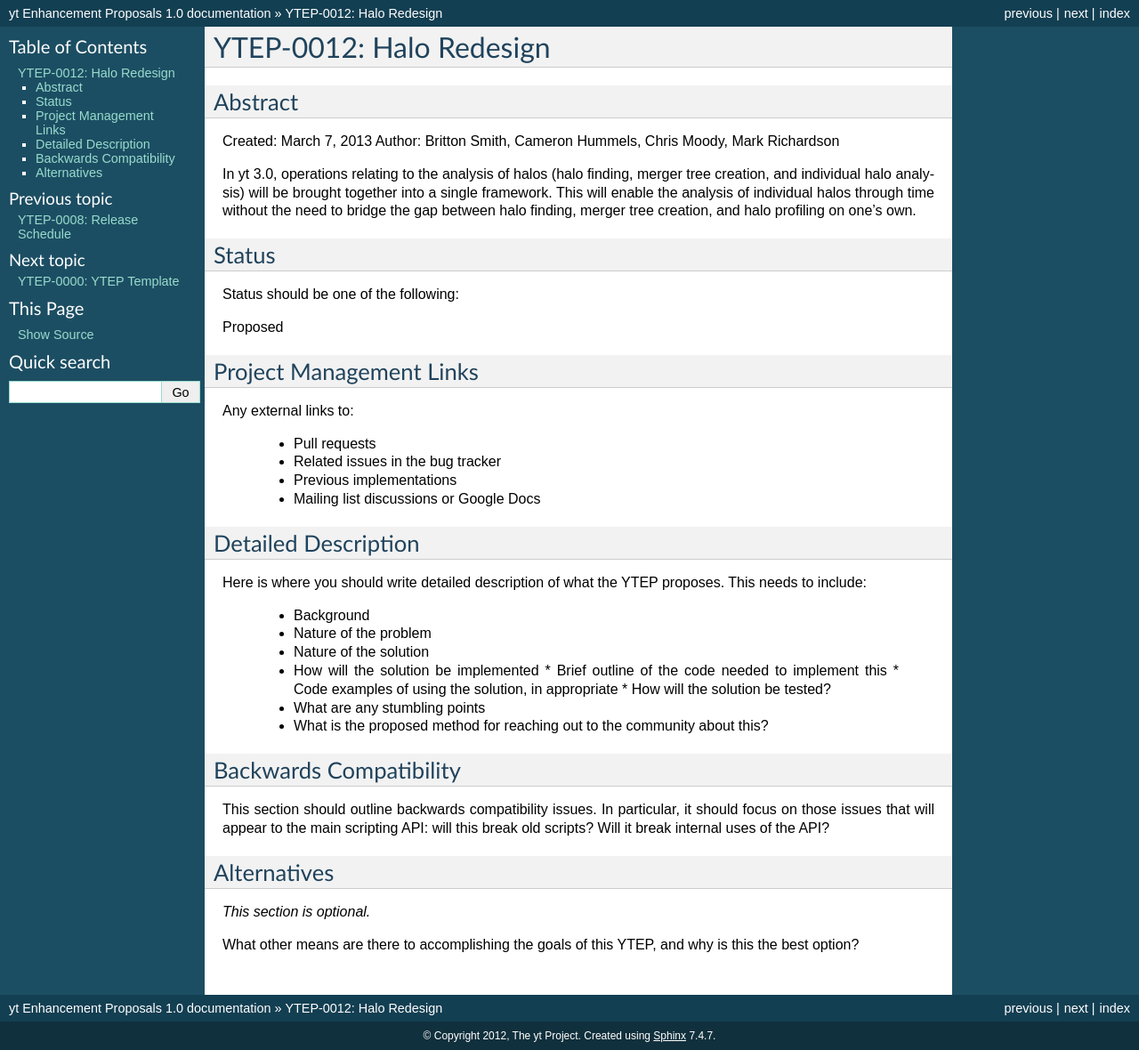
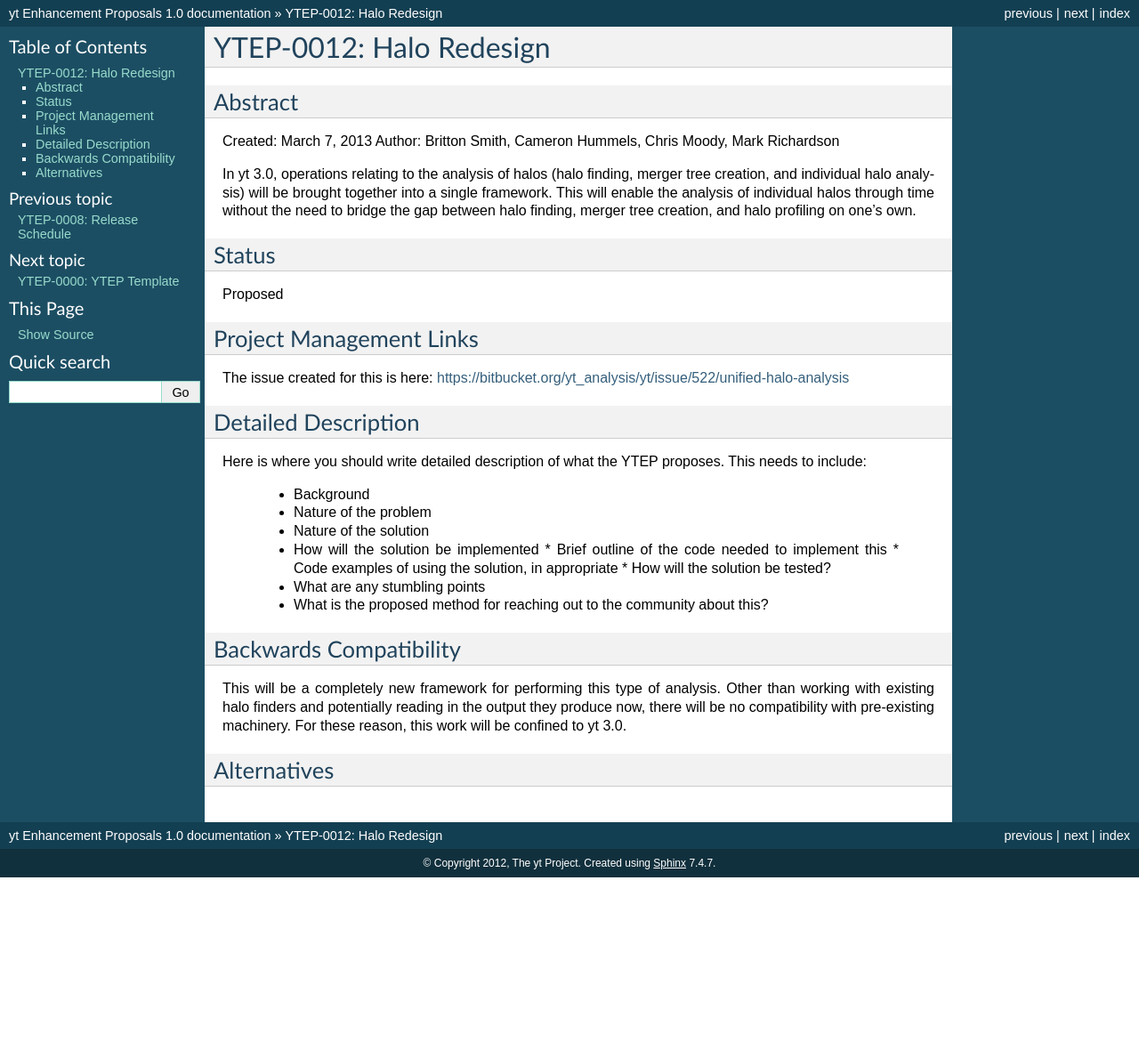
Before and after one commit to yt-project/ytep, a Sphinx documentation site: the page built from source/YTEPs/YTEP-0012.rst, in a window 1280 px wide. Shown: the whole page at 89% size. Built offline with Sphinx 7.4.7, drawn with Linux system fonts in a browser that asks for light colours; formulas are drawn with MathJax 3; after the commit the page ends 986 px from its top, so only the background shows below that.

Commit message:
Adding backward compatibility section.

```diff
--- a/source/YTEPs/YTEP-0012.rst
+++ b/source/YTEPs/YTEP-0012.rst
@@ -16,19 +16,13 @@ creation, and halo profiling on one's own.
 Status
 ------
 
-Status should be one of the following:
-
 Proposed
 
 Project Management Links
 ------------------------
 
-Any external links to:
-
-  * Pull requests
-  * Related issues in the bug tracker
-  * Previous implementations
-  * Mailing list discussions or Google Docs
+The issue created for this is here:
+https://bitbucket.org/yt_analysis/yt/issue/522/unified-halo-analysis
 
 Detailed Description
 --------------------
@@ -49,14 +43,10 @@ This needs to include:
 Backwards Compatibility
 -----------------------
 
-This section should outline backwards compatibility issues.  In particular, it
-should focus on those issues that will appear to the main scripting API: will
-this break old scripts?  Will it break internal uses of the API?
+This will be a completely new framework for performing this type of analysis.
+Other than working with existing halo finders and potentially reading in the
+output they produce now, there will be no compatibility with pre-existing
+machinery.  For these reason, this work will be confined to yt 3.0.
 
 Alternatives
 ------------
-
-*This section is optional.*
-
-What other means are there to accomplishing the goals of this YTEP, and why is
-this the best option?
```
